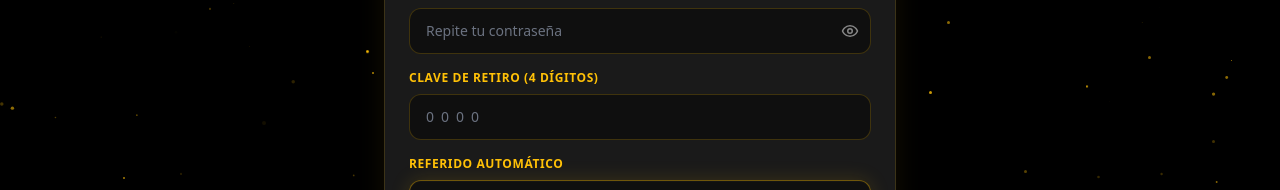
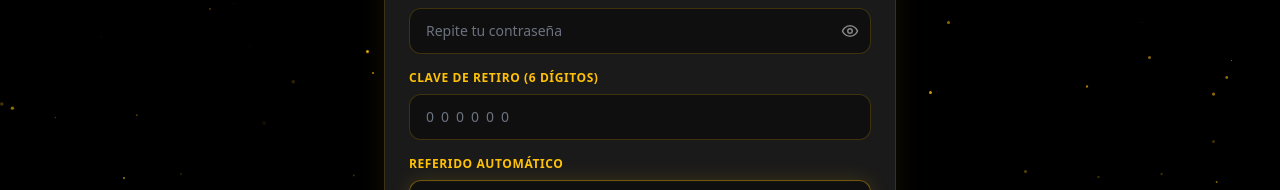
Before and after one commit to ELCANGRIBB/Disney-Pixar, a React (Vite) app: page /#/register in a window 1280 px wide. Shown: the part 495-685 px from the top of the page. Built offline with nearby package versions, Linux system fonts and the light colour scheme.

Commit message:
Update withdrawal key to 6 digits

```diff
--- a/src/pages/Register.tsx
+++ b/src/pages/Register.tsx
@@ -113,8 +113,8 @@ export default function Register() {
       setError('Las contraseñas no coinciden');
       return;
     }
-    if (!formData.withdrawalPin.trim() || formData.withdrawalPin.length !== 4) {
-      setError('La clave de retiro debe tener 4 dígitos');
+    if (!formData.withdrawalPin.trim() || formData.withdrawalPin.length !== 6) {
+      setError('La clave de retiro debe tener 6 dígitos');
       return;
     }
 
@@ -363,18 +363,18 @@ export default function Register() {
             {/* Withdrawal PIN */}
             <div>
               <label className="text-xs font-semibold uppercase tracking-wider block mb-2" style={{ color: '#FFC107' }}>
-                Clave de Retiro (4 dígitos)
+                Clave de Retiro (6 dígitos)
               </label>
               <input
                 type="text"
                 name="withdrawalPin"
-                placeholder="0000"
+                placeholder="000000"
                 value={formData.withdrawalPin}
                 onChange={(e) => {
-                  const val = e.target.value.replace(/\D/g, '').slice(0, 4);
+                  const val = e.target.value.replace(/\D/g, '').slice(0, 6);
                   setFormData(prev => ({ ...prev, withdrawalPin: val }));
                 }}
-                maxLength={4}
+                maxLength={6}
                 className="w-full px-4 py-3 rounded-xl text-sm text-white placeholder-gray-500 transition-all duration-300 focus:outline-none"
                 style={{
                   background: '#0F0F0F',
```
